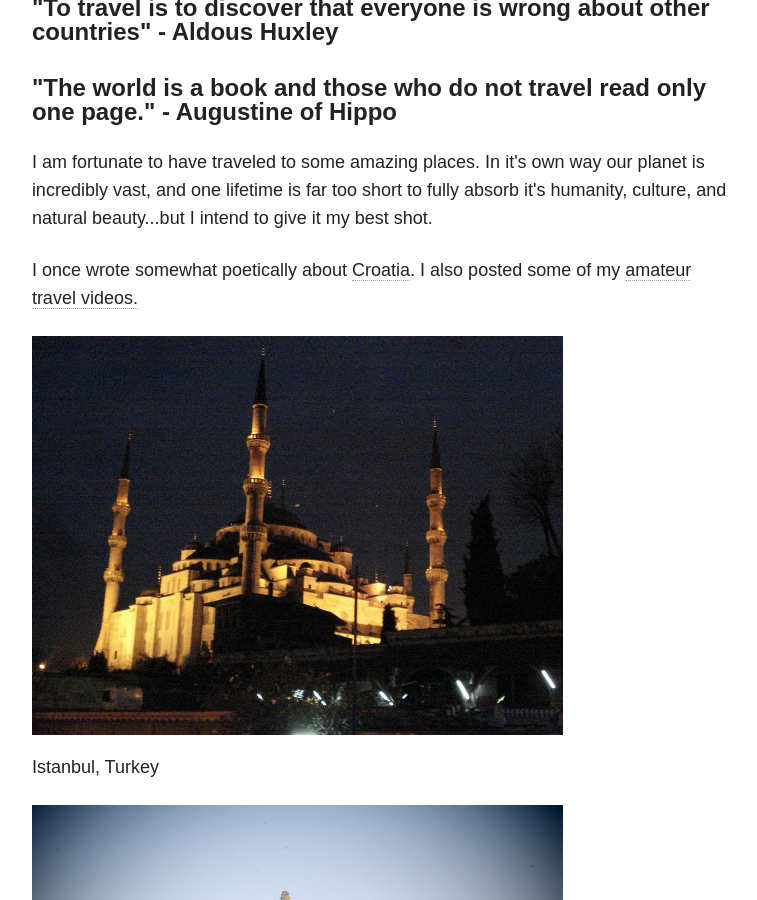
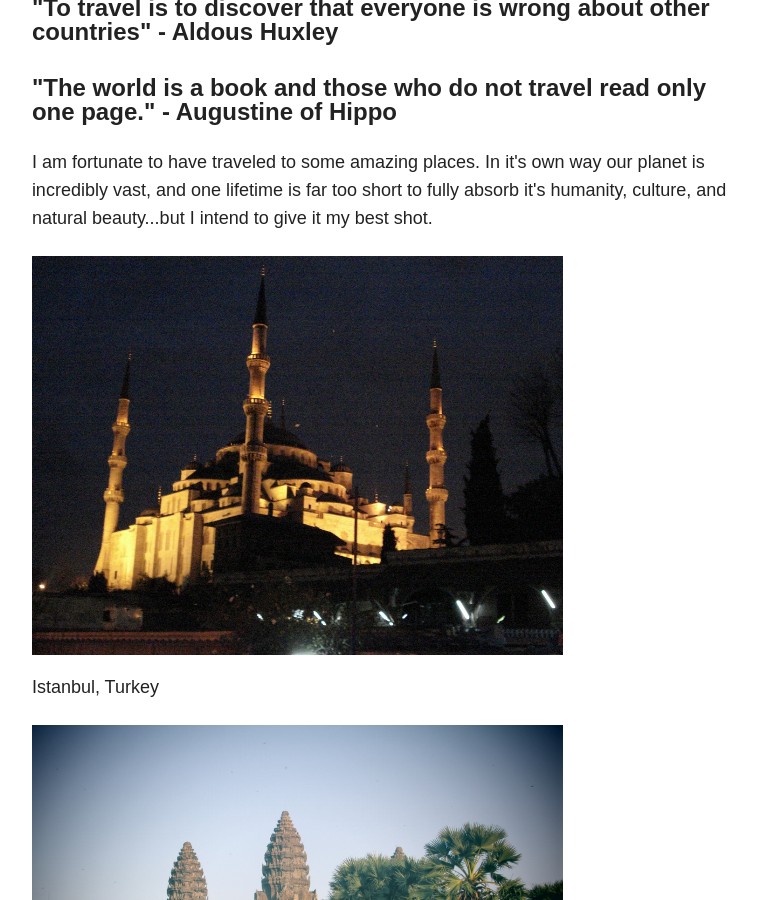
Before and after one commit to drewryanjones/drewryanjones.github.io, a Jekyll site: the page built from travel/index.html, in a window 1280 px wide and 900 px high, scrolled down 731 px. Shown: the whole window, without its empty margins (254-1011 px from the left). Built offline with Jekyll 4.4.1, drawn with Linux system fonts in a browser that asks for light colours; nearby versions of some CDN libraries.

Commit message:
Update index.html

```diff
--- a/travel/index.html
+++ b/travel/index.html
@@ -17,10 +17,6 @@ title: Travel
     and natural beauty...but I intend to give it my
     best shot.</p>
 
-    <p>I once wrote somewhat poetically about
-    <a href="/blog/2016/02/28/croatia">Croatia</a>. I also posted some of
-    my <a href="/blog/2016/01/01/travel_videos">amateur travel videos.</a></p>
-
 </div>
 
 <div id="left">
```
